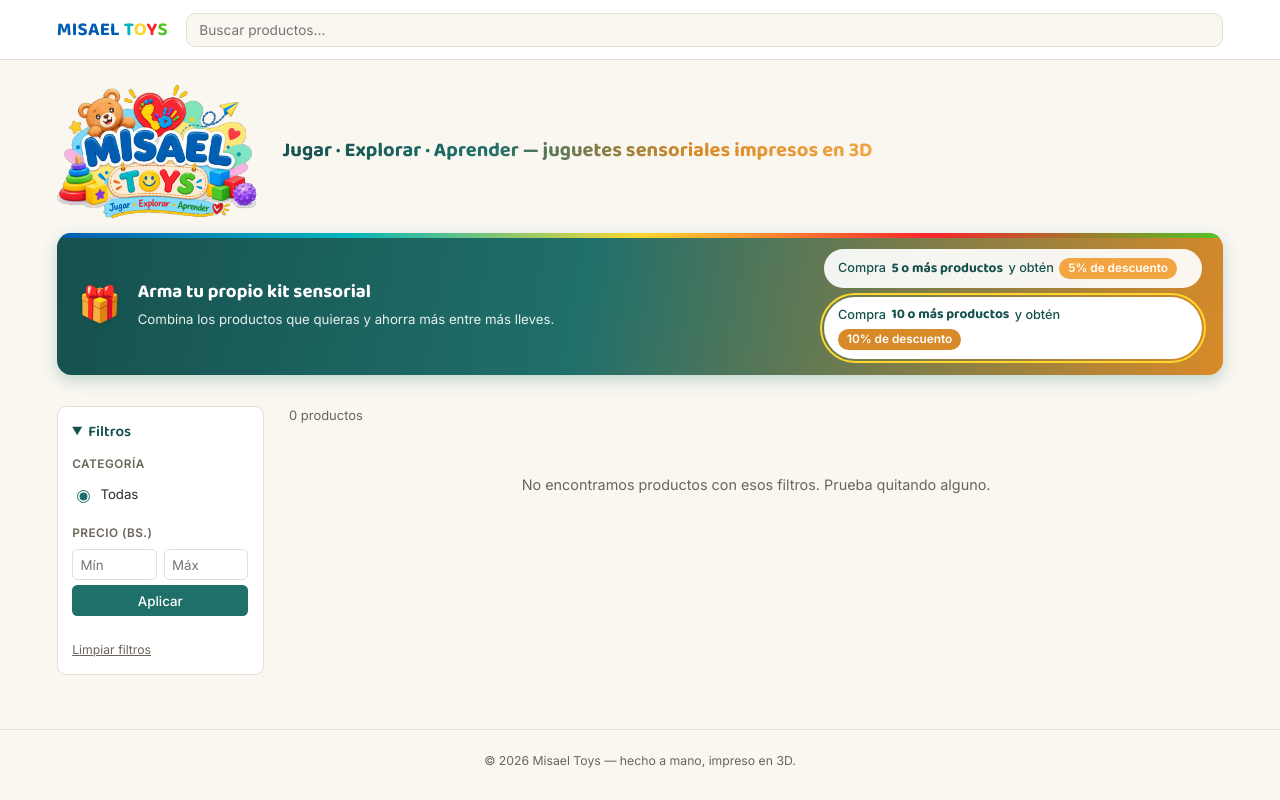
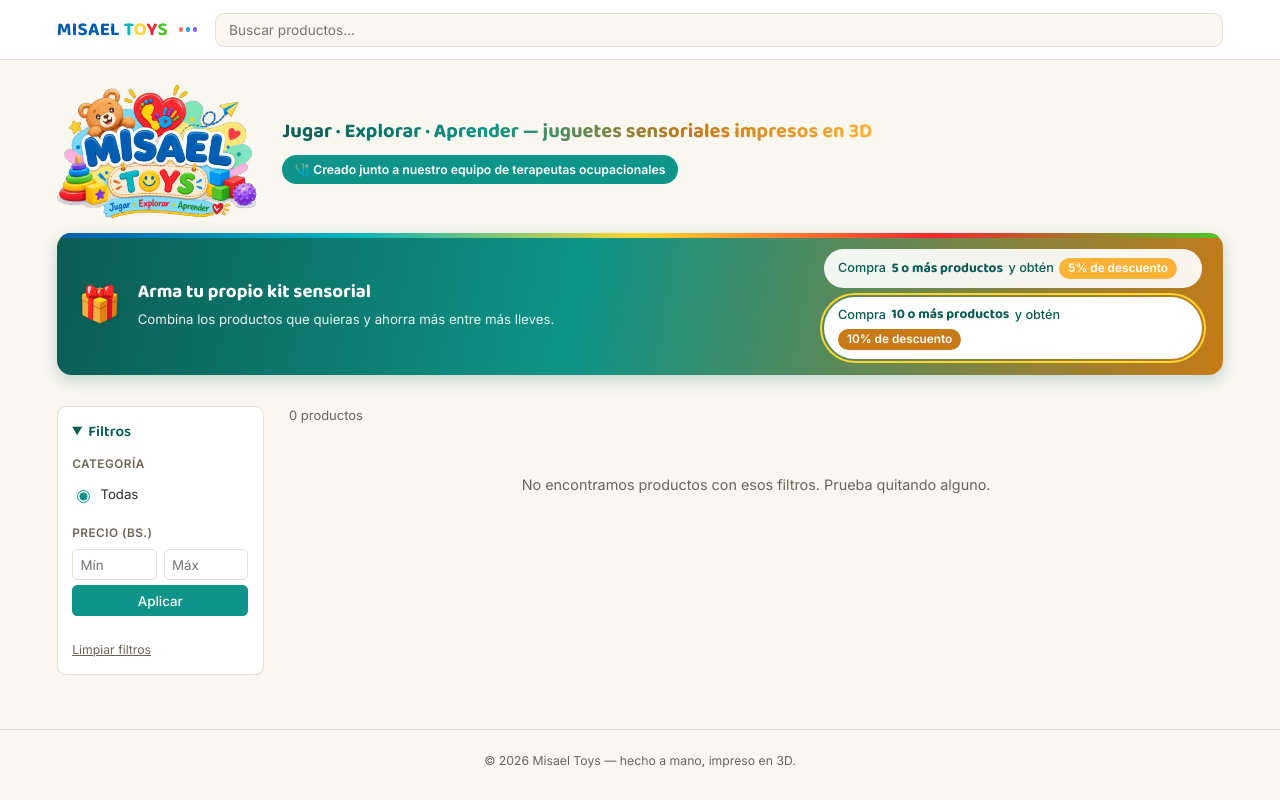
Before and after one commit to casoval/misael_toys, a Django app: page / in a window 1280 px wide. Run offline with Django 5.2, Linux system fonts and the light colour scheme; data comes from the database, SQL or seed files in the repository; data that the repository does not hold is empty; some libraries are stand-ins or nearby versions.

Commit message:
reducir v2

```diff
--- a/catalogo/models.py
+++ b/catalogo/models.py
@@ -19,6 +19,22 @@ class Categoria(models.Model):
     """Categorías de productos (ej. Sensorial táctil, Motricidad fina...).
     El administrador crea las que necesite desde el admin."""
 
+    # Paleta de colores vibrantes que se reparte automáticamente entre las
+    # categorías (por su id), para que cada una tenga un color propio en todo
+    # el sitio (tarjetas, filtros) sin que el administrador tenga que elegir
+    # un color a mano cada vez que crea una categoría nueva. El teal y el
+    # marigold quedan fuera a propósito: esos dos colores ya tienen un
+    # significado fijo en el sitio (teal = respaldo terapéutico, marigold =
+    # destacado), así que no se reutilizan aquí para no generar confusión.
+    _PALETA_COLORES = [
+        "#FF6F59",  # coral
+        "#2F9BE0",  # celeste
+        "#8B5CF6",  # violeta
+        "#F0609B",  # rosa
+        "#5FBF57",  # verde lima
+        "#1FB6C9",  # cian
+    ]
+
     nombre = models.CharField(max_length=100, unique=True)
     slug = models.SlugField(max_length=120, unique=True, blank=True)
     descripcion = models.TextField(blank=True)
@@ -37,6 +53,16 @@ class Categoria(models.Model):
         if not self.slug:
             self.slug = slugify(self.nombre)
         super().save(*args, **kwargs)
+
+    @property
+    def color_fondo(self):
+        """Color de acento de esta categoría (para el badge en las tarjetas
+        y el puntito en los filtros). Se calcula solo, sin guardar nada en
+        la base de datos: dos categorías con id consecutivo casi siempre
+        caen en colores distintos de la paleta."""
+        if not self.pk:
+            return self._PALETA_COLORES[0]
+        return self._PALETA_COLORES[self.pk % len(self._PALETA_COLORES)]
 
 
 class Atributo(models.Model):
@@ -128,6 +154,13 @@ class Producto(models.Model):
 
     disponible = models.BooleanField(default=True, help_text="Se muestra en el catálogo público")
     destacado = models.BooleanField(default=False, help_text="Se resalta primero en el catálogo")
+    recomendado_por_terapeutas = models.BooleanField(
+        default=False,
+        verbose_name="Recomendado por terapeutas",
+        help_text="Muestra el sello 'Recomendado por terapeutas' en la tarjeta y en la ficha del "
+                   "producto. Actívalo solo en productos que tu equipo de terapeutas realmente evaluó: "
+                   "el sello pierde valor si aparece en todo.",
+    )
     orden = models.PositiveIntegerField(default=0)
 
     # --- Datos para calcular un precio sugerido (uso interno, no se muestran al público) ---
--- a/static/css/style.css
+++ b/static/css/style.css
@@ -4,10 +4,10 @@
   --bg: #FAF7F1;
   --ink: #2E2A25;
   --ink-soft: #6B6459;
-  --teal: #1F6F6B;
-  --teal-dark: #16514E;
-  --marigold: #F2A541;
-  --marigold-dark: #D98A28;
+  --teal: #0E9488;
+  --teal-dark: #0B5C53;
+  --marigold: #FFB238;
+  --marigold-dark: #C77A16;
   --clay: #E4DFD3;
   --card-bg: #FFFFFF;
   --radius: 0.625rem;
@@ -95,6 +95,19 @@ a:hover { color: var(--teal-dark); }
   letter-spacing: 0.01em;
 }
 
+.marca-puntos {
+  display: inline-flex;
+  gap: 0.1875rem;
+  margin-left: 0.125rem;
+}
+
+.marca-puntos span {
+  width: 0.3125rem;
+  height: 0.3125rem;
+  border-radius: 50%;
+  display: inline-block;
+}
+
 .hero-inicio {
   max-width: var(--ancho-contenido);
   margin: 0 auto;
@@ -103,6 +116,25 @@ a:hover { color: var(--teal-dark); }
   align-items: center;
   gap: 1.75rem;
   text-align: left;
+}
+
+.hero-texto {
+  display: flex;
+  flex-direction: column;
+  gap: 0.625rem;
+}
+
+.sello-terapeutas {
+  display: inline-flex;
+  align-items: center;
+  gap: 0.375rem;
+  width: fit-content;
+  background: var(--teal);
+  color: #fff;
+  font-size: 0.85rem;
+  font-weight: 600;
+  padding: 0.375rem 0.875rem;
+  border-radius: 999px;
 }
 
 .logo-hero {
--- a/templates/base.html
+++ b/templates/base.html
@@ -28,6 +28,11 @@
           <span style="color:#005CB1;">MISAEL</span>
           <span style="color:#01B5BD;">T</span><span style="color:#FCD62E;">O</span><span style="color:#F9242E;">Y</span><span style="color:#4DC627;">S</span>
         </span>
+        <span class="marca-puntos" aria-hidden="true">
+          <span style="background:#FF6F59;"></span>
+          <span style="background:#2F9BE0;"></span>
+          <span style="background:#8B5CF6;"></span>
+        </span>
       </a>
 
       <form class="buscador" method="get" action="{% url 'catalogo:home' %}">
--- a/templates/catalogo/_grid_productos.html
+++ b/templates/catalogo/_grid_productos.html
@@ -22,8 +22,13 @@
       {% endif %}
     </div>
     <div class="tarjeta-cuerpo">
-      {% if producto.destacado %}<span class="badge-destacado">Destacado</span>{% endif %}
-      {% if producto.categoria %}<span class="tarjeta-categoria">{{ producto.categoria.nombre }}</span>{% endif %}
+      {% if producto.destacado or producto.recomendado_por_terapeutas %}
+      <div class="tarjeta-badges">
+        {% if producto.recomendado_por_terapeutas %}<span class="badge-recomendado">🩺 Recomendado</span>{% endif %}
+        {% if producto.destacado %}<span class="badge-destacado">Destacado</span>{% endif %}
+      </div>
+      {% endif %}
+      {% if producto.categoria %}<span class="tarjeta-categoria" style="background:{{ producto.categoria.color_fondo }};">{{ producto.categoria.nombre }}</span>{% endif %}
       <div class="tarjeta-nombre">{{ producto.nombre }}</div>
       {% if producto.descripcion_corta %}<div class="tarjeta-desc">{{ producto.descripcion_corta }}</div>{% endif %}
       <div class="tarjeta-precio">Bs. {{ producto.precio|floatformat:'-2' }}</div>
--- a/templates/catalogo/home.html
+++ b/templates/catalogo/home.html
@@ -7,7 +7,10 @@
 
 <div class="hero-inicio">
   <img src="{% static 'img/logo.png' %}" alt="Misael Toys" class="logo-hero">
-  <p class="intro">{{ config.texto_bienvenida }}</p>
+  <div class="hero-texto">
+    <p class="intro">{{ config.texto_bienvenida }}</p>
+    <span class="sello-terapeutas">🩺 Creado junto a nuestro equipo de terapeutas ocupacionales</span>
+  </div>
 </div>
 
 <div class="promo-banner">
@@ -49,6 +52,7 @@
         {% for cat in categorias %}
         <label class="filtro-opcion">
           <input type="radio" name="categoria" value="{{ cat.slug }}" {% if categoria_actual == cat.slug %}checked{% endif %}>
+          <span class="categoria-punto" style="background:{{ cat.color_fondo }};" aria-hidden="true"></span>
           {{ cat.nombre }}
         </label>
         {% endfor %}
```
Also changed, not shown: other parts of static/css/style.css (+38 -7 lines), catalogo/admin.py (+13 -5 lines), templates/catalogo/producto_detalle.html (+7 -1 lines), catalogo/migrations/0006_producto_recomendado_por_terapeutas.py (added).
